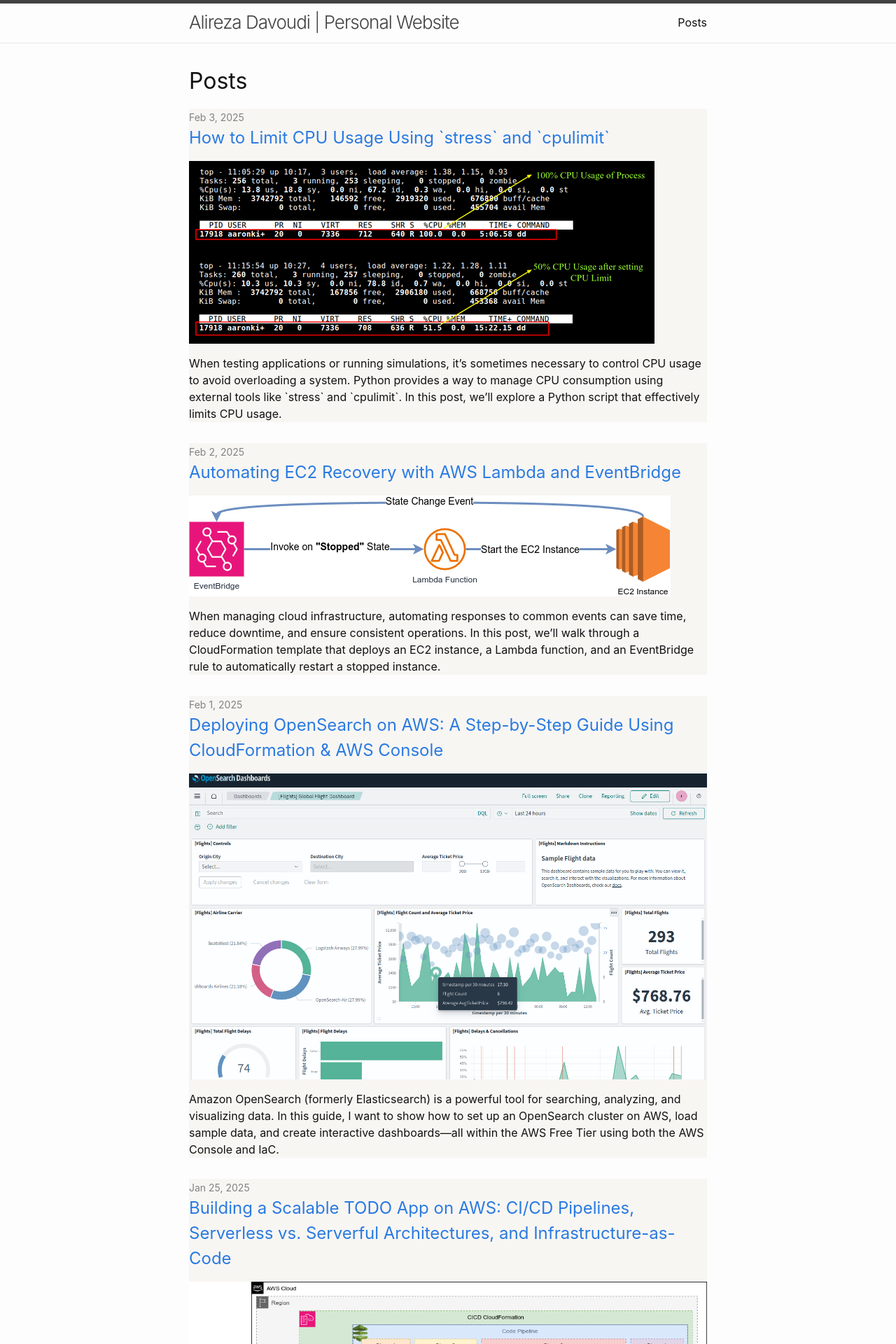
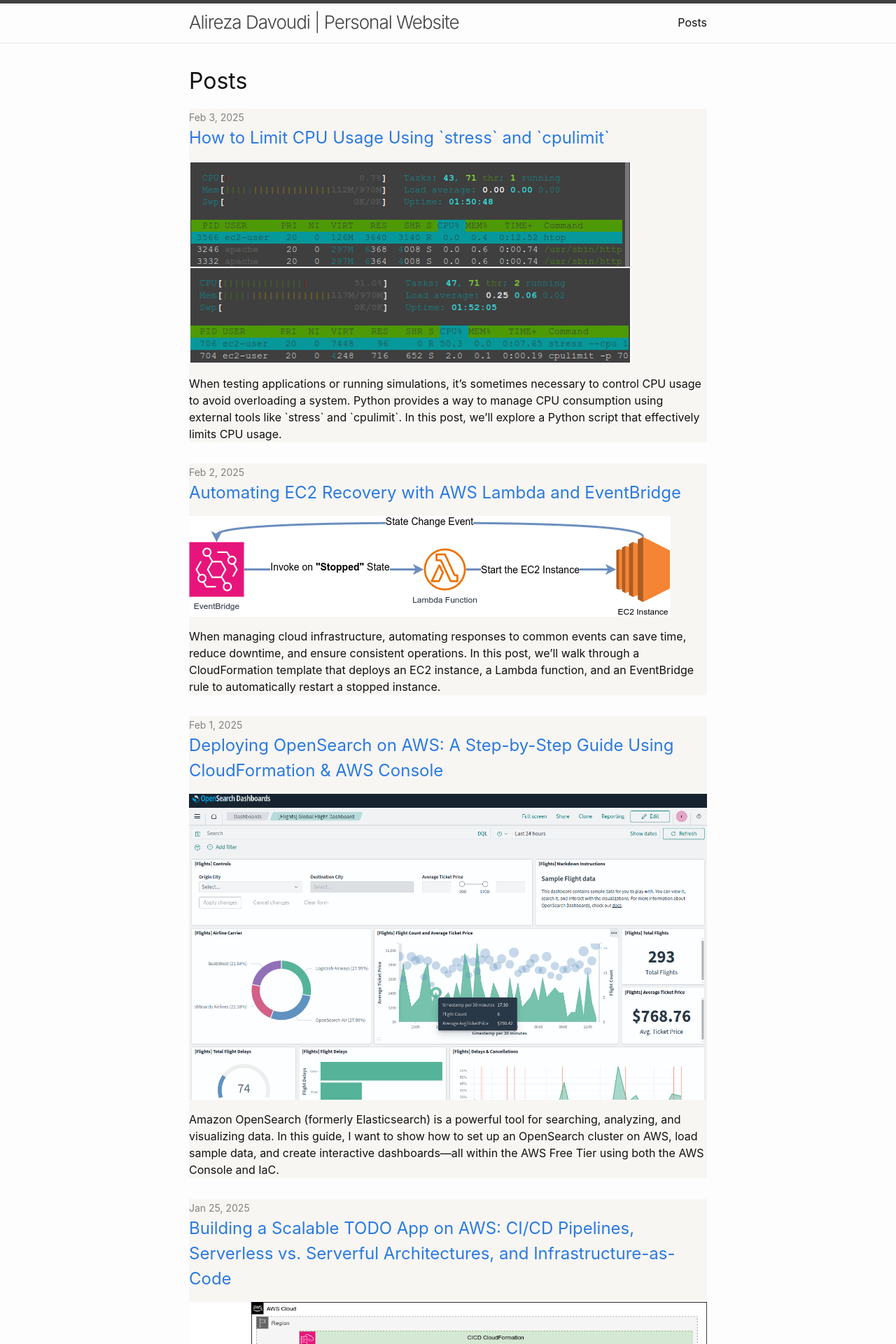
Before and after one commit to adavoudi/adavoudi.github.io, a Jekyll site: the page built from posts.md, in a window 1280 px wide. Shown: the top 1920 px of the page at 70% size. Built offline with Jekyll 4.4.1, drawn with Linux system fonts in a browser that asks for light colours.

Commit message:
Update cover image for CPU usage blog post

```diff
--- a/_posts/2025-02-03-cpu-limit.markdown
+++ b/_posts/2025-02-03-cpu-limit.markdown
@@ -4,7 +4,7 @@
 date:   2025-02-03 10:00:00 +0100
 categories: cpulimit stress
 excerpt: When testing applications or running simulations, it’s sometimes necessary to control CPU usage to avoid overloading a system. Python provides a way to manage CPU consumption using external tools like `stress` and `cpulimit`. In this post, we’ll explore a Python script that effectively limits CPU usage.
-cover: /assets/cpu-limit.png
+cover: /assets/cpulimit.png
 ---
 
 When testing applications or running simulations, it’s sometimes necessary to control CPU usage to avoid overloading a system. Python provides a way to manage CPU consumption using external tools like `stress` and `cpulimit`. In this post, we’ll explore a Python script that effectively limits CPU usage.
```
Also changed, not shown: assets/cpu-limit.png (deleted), assets/cpulimit.png (added).
